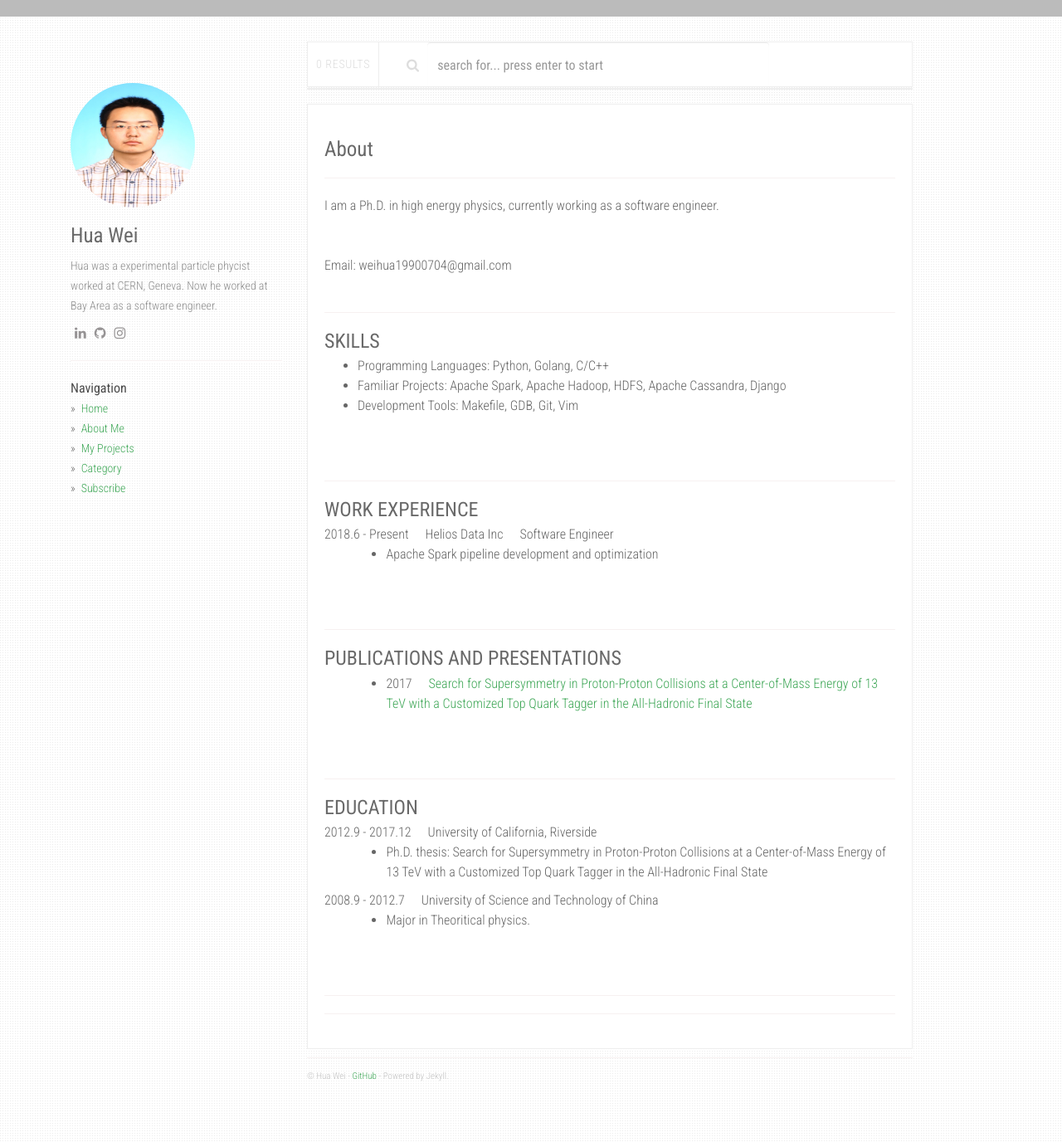
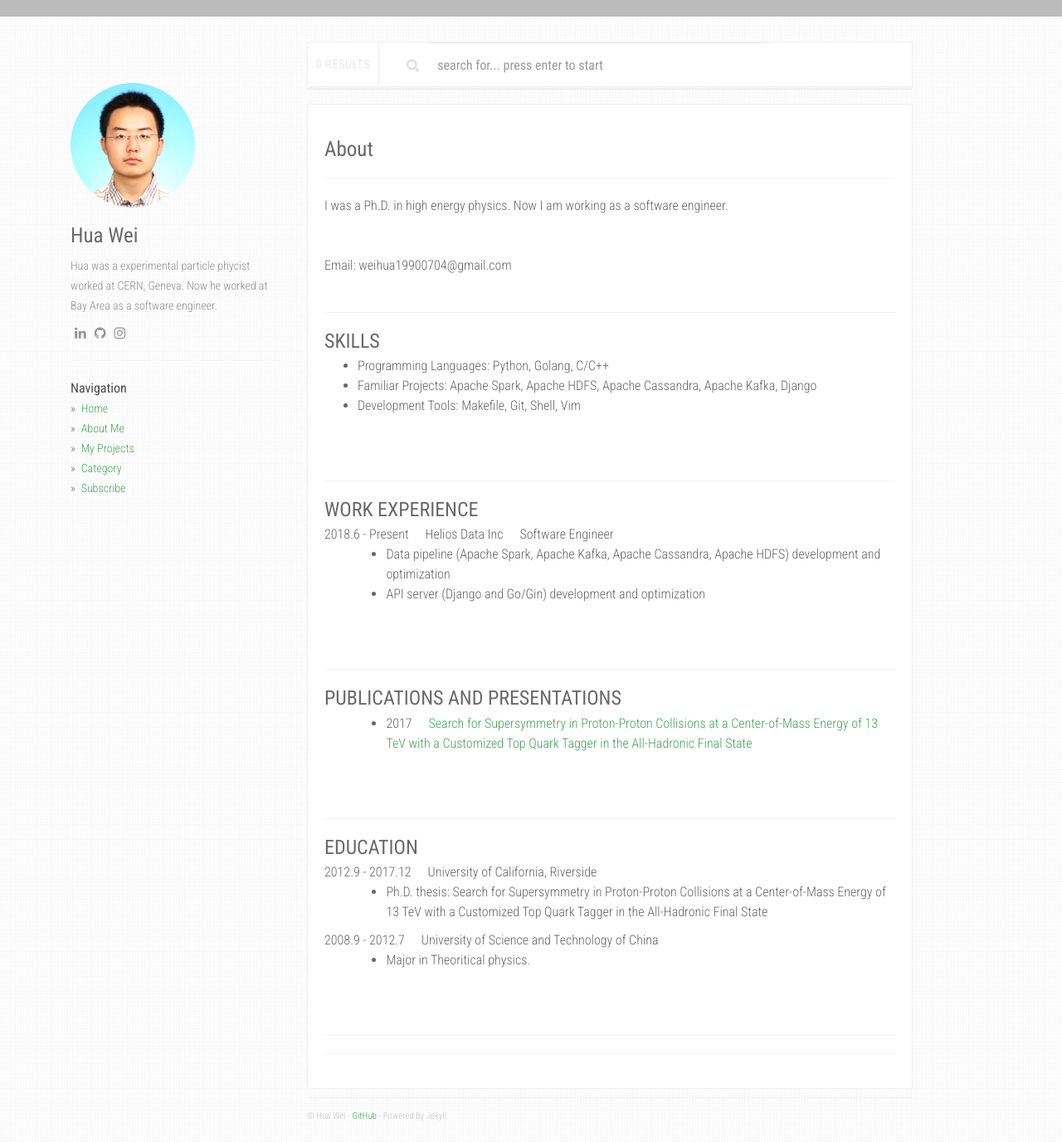
Before and after one commit to weihuacern/weihuacern.github.io, a Jekyll site: the page built from about.md, in a window 1280 px wide and 1376 px high. Shown: the whole window at 83% size. Built offline with Jekyll 4.4.1, drawn with Linux system fonts in a browser that asks for light colours; nearby versions of some CDN libraries.

Commit message:
small tune before post

```diff
--- a/about.md
+++ b/about.md
@@ -6,7 +6,7 @@ permalink: /about/
 <style>
 p {margin-right:20px; display:inline;}
 </style>
-I am a Ph.D. in high energy physics, currently working as a software engineer.
+I was a Ph.D. in high energy physics. Now I am working as a software engineer.
 <BR>
 <BR><br>
 Email: weihua19900704@gmail.com
@@ -16,8 +16,8 @@ Email: weihua19900704@gmail.com
 <h3>SKILLS</h3>
 <ul>
 	<li>Programming Languages: Python, Golang, C/C++</li>
-	<li>Familiar Projects: Apache Spark, Apache Hadoop, HDFS, Apache Cassandra, Django</li>
-	<li>Development Tools: Makefile, GDB, Git, Vim</li>
+	<li>Familiar Projects: Apache Spark, Apache HDFS, Apache Cassandra, Apache Kafka, Django</li>
+	<li>Development Tools: Makefile, Git, Shell, Vim</li>
 </ul>
 <br>
 <hr>
@@ -26,7 +26,8 @@ Email: weihua19900704@gmail.com
 	<div style="width:70%;"><p>2018.6 - Present</p><p>Helios Data Inc</p><p>Software Engineer</p></div>
 	<div style="padding-left:5%;">
 		<ul>
-			<li>Apache Spark pipeline development and optimization</li>
+			<li>Data pipeline (Apache Spark, Apache Kafka, Apache Cassandra, Apache HDFS) development and optimization</li>
+			<li>API server (Django and Go/Gin) development and optimization</li>
 		</ul>
 	</div>
 </div>
```
Also changed, not shown: README.md, static/img/avatar.jpg.
